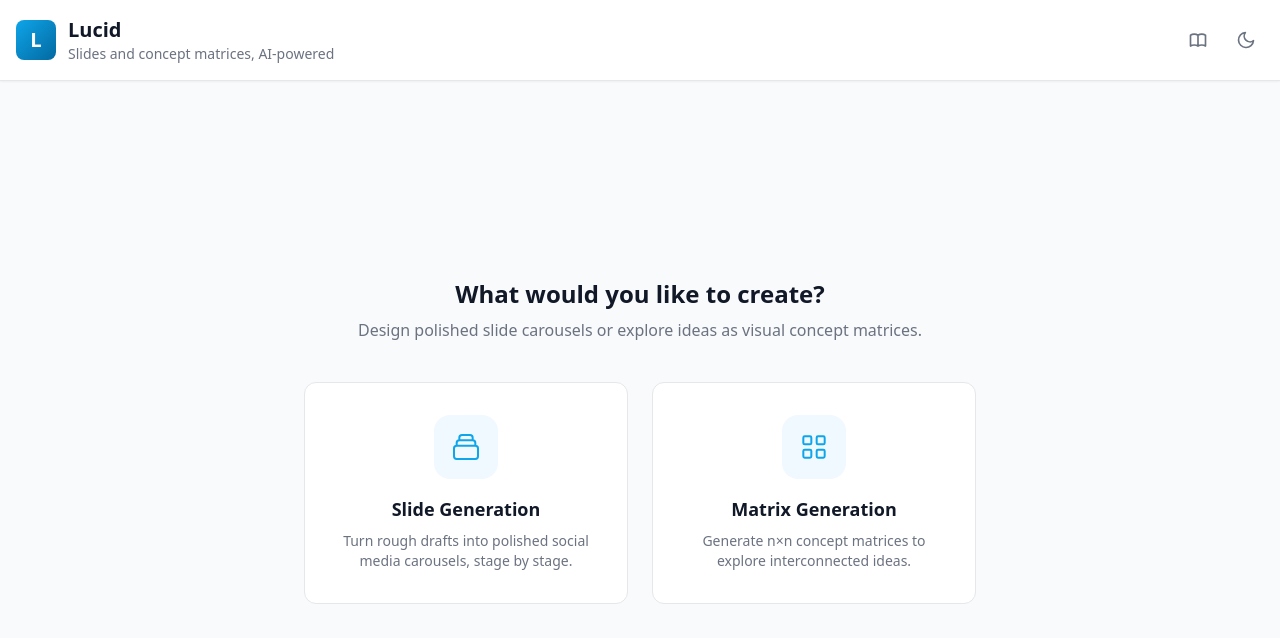
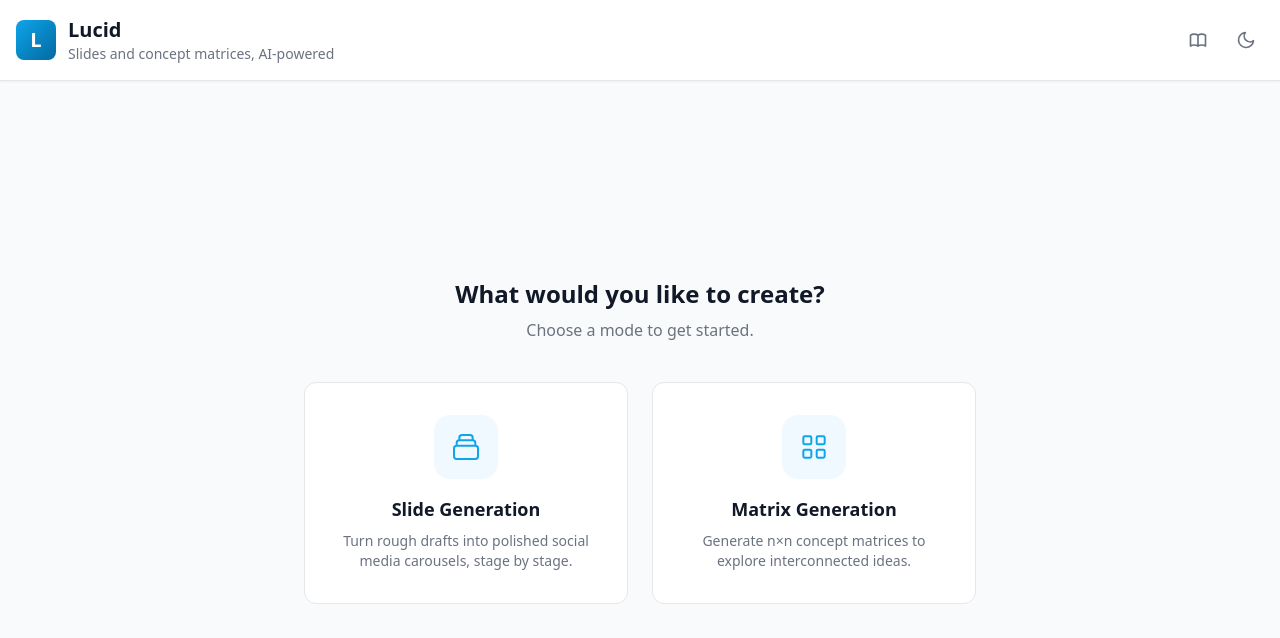
Before and after one commit to FloLey/Lucid, a React (Vite) app in the folder frontend/: page / in a window 1280 px wide. Shown: the top 638 px of the page. Built offline with nearby package versions, Linux system fonts and the light colour scheme; no server answers; the HTML template or start-up script is replaced by a standard one.

Commit message:
revert: restore ModeSelector subtitle to original
Reverts the subtitle change in ModeSelector — the Header tagline update
was the intended fix.

https://claude.ai/code/session_0188EvRkkj6RFujggzp2bean

```diff
--- a/frontend/src/components/ModeSelector.tsx
+++ b/frontend/src/components/ModeSelector.tsx
@@ -21,7 +21,7 @@ export default function ModeSelector({ onSelect, isDark, onToggleDark }: ModeSel
             What would you like to create?
           </h2>
           <p className="text-gray-500 dark:text-gray-400 mt-2">
-            Design polished slide carousels or explore ideas as visual concept matrices.
+            Choose a mode to get started.
           </p>
         </div>
         <div className="grid grid-cols-1 sm:grid-cols-2 gap-6 w-full max-w-2xl">
```
